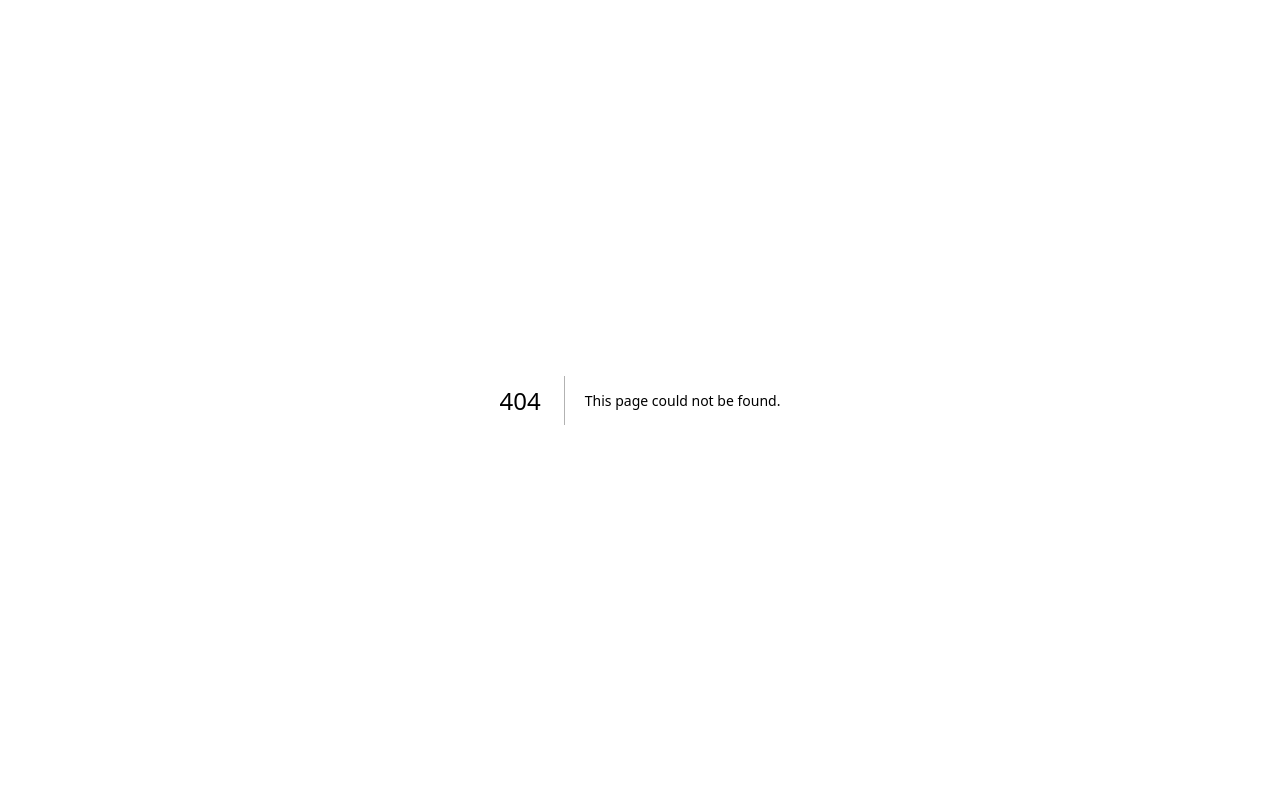
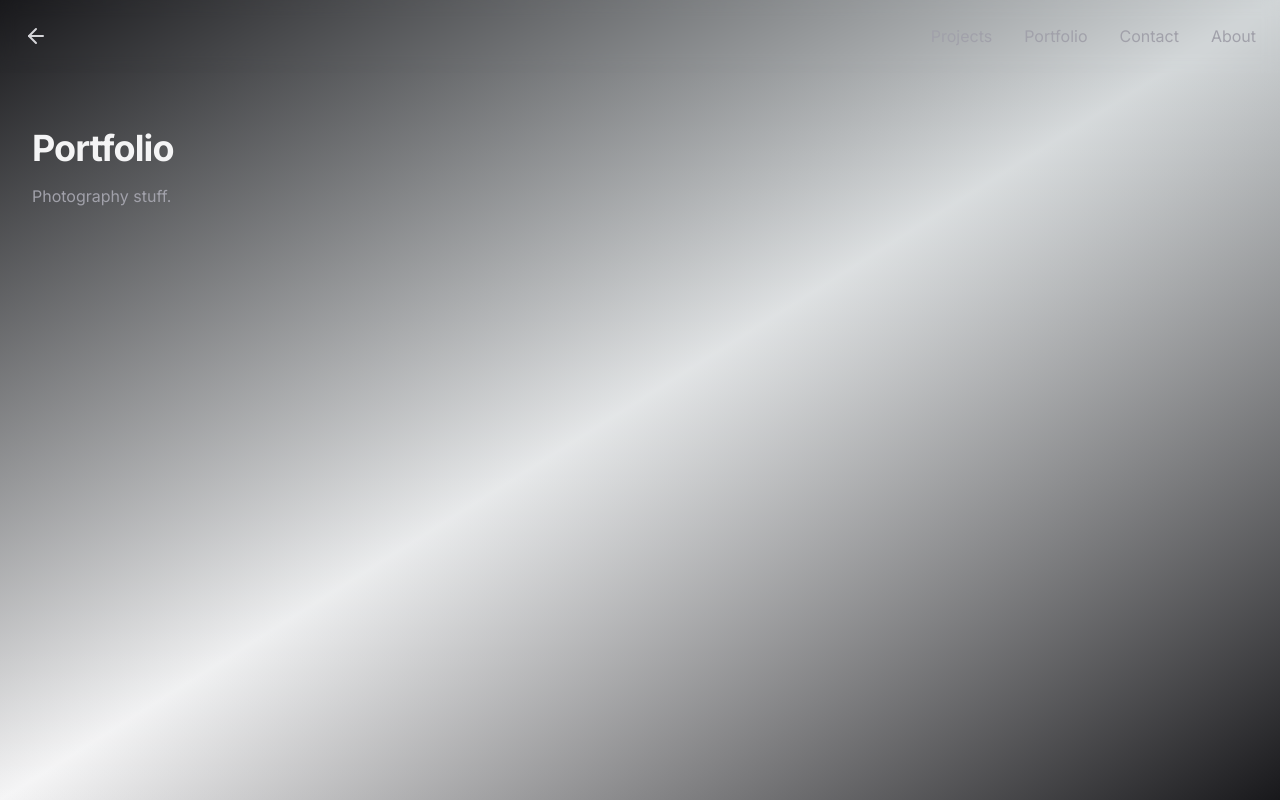
Before and after one commit to marleenksr/marleenksr.github.io, a Next.js app: page /portfolio in a window 1280 px wide. Before the commit this address had no page. Built offline with nearby package versions, Linux system fonts and the light colour scheme.

Commit message:
feat: initial commit 2

```diff
--- /dev/null
+++ b/src/app/portfolio/layout.tsx
@@ -0,0 +1,9 @@
+export default function PortfolioLayout({
+                                           children,
+                                       }: { children: React.ReactNode }) {
+    return (
+        <div className="relative min-h-screen bg-gradient-to-tl from-zinc-900 via-zinc-400/10 to-zinc-900 ">
+            {children}
+        </div>
+    );
+}
--- /dev/null
+++ b/src/app/portfolio/page.tsx
@@ -0,0 +1,22 @@
+"use client";
+import {Navigation} from "../components/nav";
+import React from "react";
+
+export default function Example() {
+    return (
+        <div className="relative pb-16">
+            <Navigation/>
+            <div className="px-6 pt-20 mx-auto space-y-8 max-w-7xl lg:px-8 md:space-y-16 md:pt-24 lg:pt-32">
+                <div className="max-w-2xl mx-auto lg:mx-0">
+                    <h2 className="text-3xl font-bold tracking-tight text-zinc-100 sm:text-4xl">
+                        Portfolio
+                    </h2>
+                    <p className="mt-4 text-zinc-400">
+                        Photography stuff.
+                    </p>
+                </div>
+            </div>
+
+        </div>
+    );
+}
```
